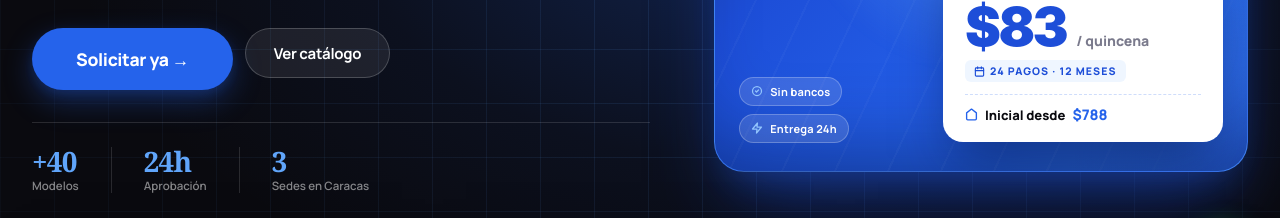
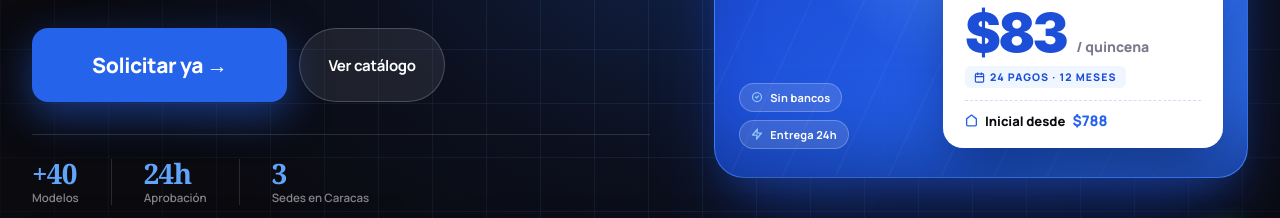
Before and after one commit to Pagasi18/PAGASI-V2.0, a plain HTML site: page index.html in a window 1280 px wide. Shown: the part 491-709 px from the top of the page. Drawn offline with Linux system fonts and the light colour scheme.

Commit message:
Landing: agrandar mas el CTA "Solicitar ya" del hero
Boton principal mas grande (74px alto, 21px, sombra fuerte) -> solicitar.html.

Co-Authored-By: Claude Opus 4.8 (1M context) <noreply@anthropic.com>

```diff
--- a/index.html
+++ b/index.html
@@ -890,8 +890,8 @@ footer{background:var(--ink);border-top:1px solid rgba(255,255,255,.05);padding:
         <p class="hero-desc">Sin bancos, sin enredos y con <b>aprobación en 24 horas</b>. Cuotas fijas en quincenas — llevátela el <b>mismo día</b> desde nuestras 3 sedes en Caracas.</p>
 
         <div class="hero-actions">
-          <a href="solicitar.html" class="btn btn-p" style="height:62px;padding:0 44px;font-size:17.5px;font-weight:800;">Solicitar ya →</a>
-          <a href="catalogo.html" class="btn btn-s">Ver catálogo</a>
+          <a href="solicitar.html" class="btn btn-p" style="height:74px;padding:0 60px;font-size:21px;font-weight:800;border-radius:16px;box-shadow:0 14px 40px rgba(37,99,235,.5);">Solicitar ya →</a>
+          <a href="catalogo.html" class="btn btn-s" style="height:74px;">Ver catálogo</a>
         </div>
 
         <!-- Stats inline -->
```
